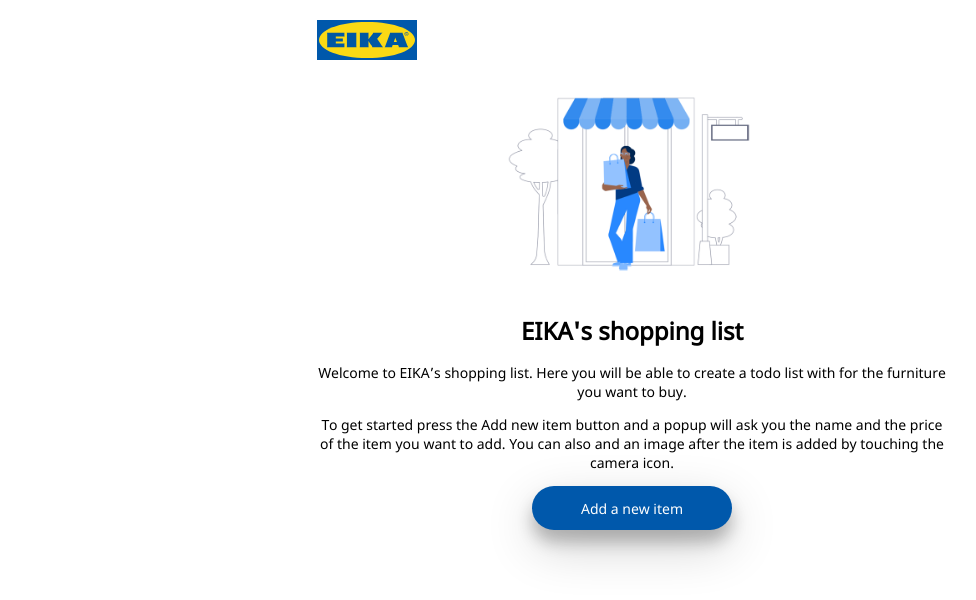
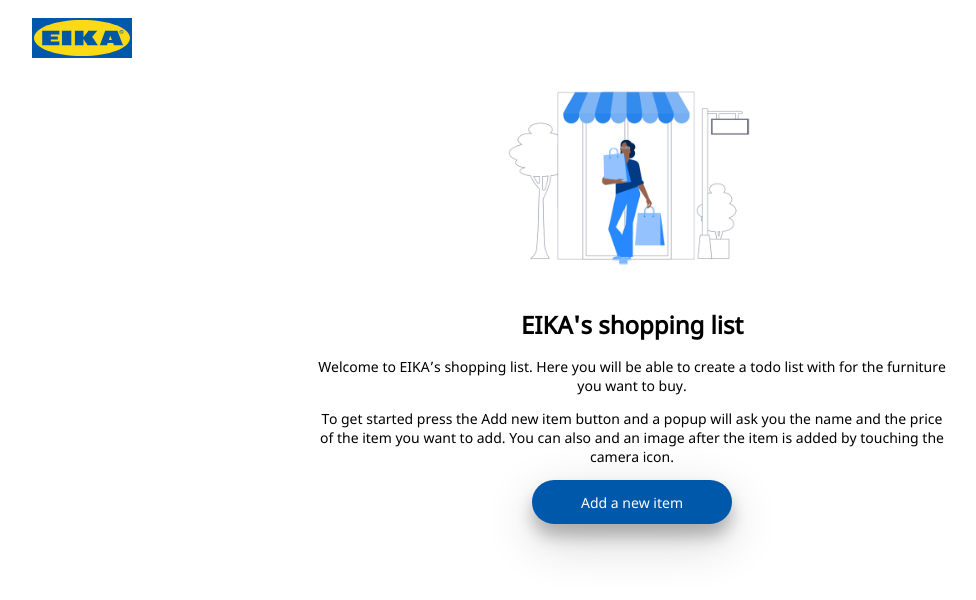
Before and after one commit to liuhaiwei-2021/eika-testing, a React (Create React App) app: page / in a window 1280 px wide. Shown: the top 600 px of the page, without its empty margins (8-984 px from the left). Built offline with nearby package versions, Linux system fonts and the light colour scheme.

Commit message:
add header component and fix create button not reset bug

```diff
--- a/src/App.css
+++ b/src/App.css
@@ -38,6 +38,17 @@
 	margin: 0;
 }
 
+/* Header */
+.header {
+	height: 60px;
+	grid-column: 2/3;
+}
+.header ul {
+	list-style-type: none;
+}
+.header img {
+	max-height: 40px;
+}
 /* content */
 .content {
 	display: grid;
--- a/src/App.jsx
+++ b/src/App.jsx
@@ -7,6 +7,7 @@
 import ShoppingListScreen from "./screens/ShoppingListScreen";
 import { TodosContext } from "./states/TodosContext";
 import "./App.css";
+import Header from "./components/Header";
 
 function App() {
 	//local state
@@ -15,6 +16,7 @@
 
 	return (
 		<div className="App">
+			<Header />
 			<div className="content">
 				{list.length === 0 && <WelcomeScreen setShowModal={setShowModal} />}
 				{list.length > 0 && <ShoppingListScreen setShowModal={setShowModal} />}
--- /dev/null
+++ b/src/components/Header.jsx
@@ -0,0 +1,11 @@
+export default function Header() {
+	return (
+		<header className="header">
+			<ul>
+				<li>
+					<img alt="logo" src="/assets/images/logo.svg" />
+				</li>
+			</ul>
+		</header>
+	);
+}
--- a/src/components/ModalForm.jsx
+++ b/src/components/ModalForm.jsx
@@ -47,7 +47,9 @@
 					onChange={(e) => setPrice(e.target.value)}
 				/>
 
-        <button className="btn-add">Create</button>
+				<button className="btn-add" onClick={resetForm}>
+					Create
+				</button>
 				<button className="btn-cancel" onClick={resetForm}>
 					Cancel
 				</button>
--- a/src/screens/WelcomeScreen.jsx
+++ b/src/screens/WelcomeScreen.jsx
@@ -3,17 +3,17 @@
 function WelcomeScreen({ setShowModal }) {
 	return (
 		<div className="welcome">
-      <img className="logo" alt="logo" src="/assets/images/logo.svg" />
+			{/* <img className="logo" alt="logo" src="/assets/images/logo.svg" /> */}
 			<img className="sketch" alt="sketch" src="/assets/images/sketch.png" />
 			<h1>EIKA's shopping list</h1>
 			<p>
-        Welcome to EIKA’s shopping list. Here you will be able to create a todo
-        list with for the furniture you want to buy.
+				Welcome to EIKA’s shopping list. Here you will be able to create a todo list with
+				for the furniture you want to buy.
 			</p>
 			<p>
-        To get started press the Add new item button and a popup will ask you
-        the name and the price of the item you want to add. You can also and an
-        image after the item is added by touching the camera icon.
+				To get started press the Add new item button and a popup will ask you the name and
+				the price of the item you want to add. You can also and an image after the item is
+				added by touching the camera icon.
 			</p>
 			<button className="btn-add" onClick={() => setShowModal(true)}>
 				Add a new item
```
Lines whose indentation alone changed are shown as unchanged.
